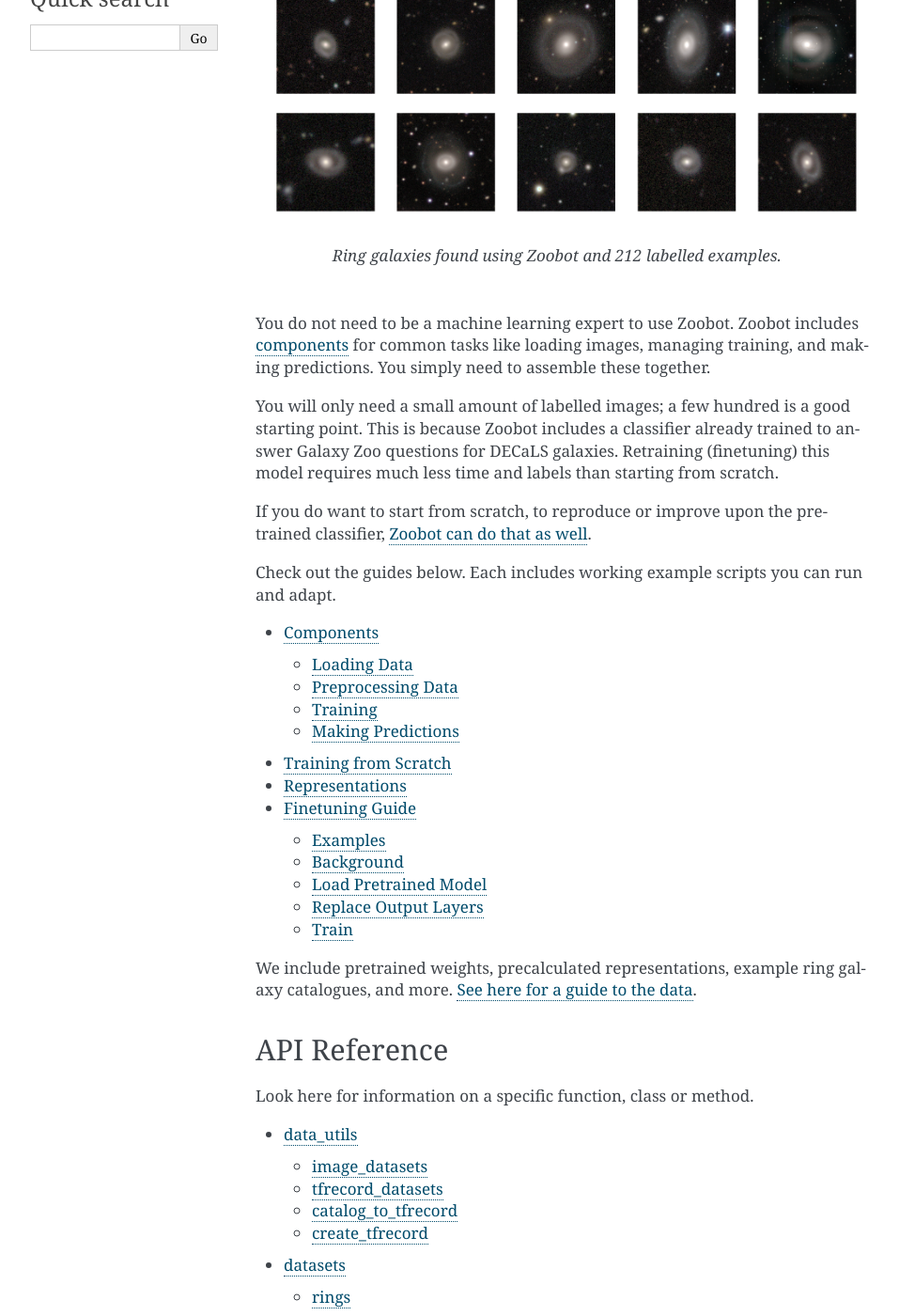
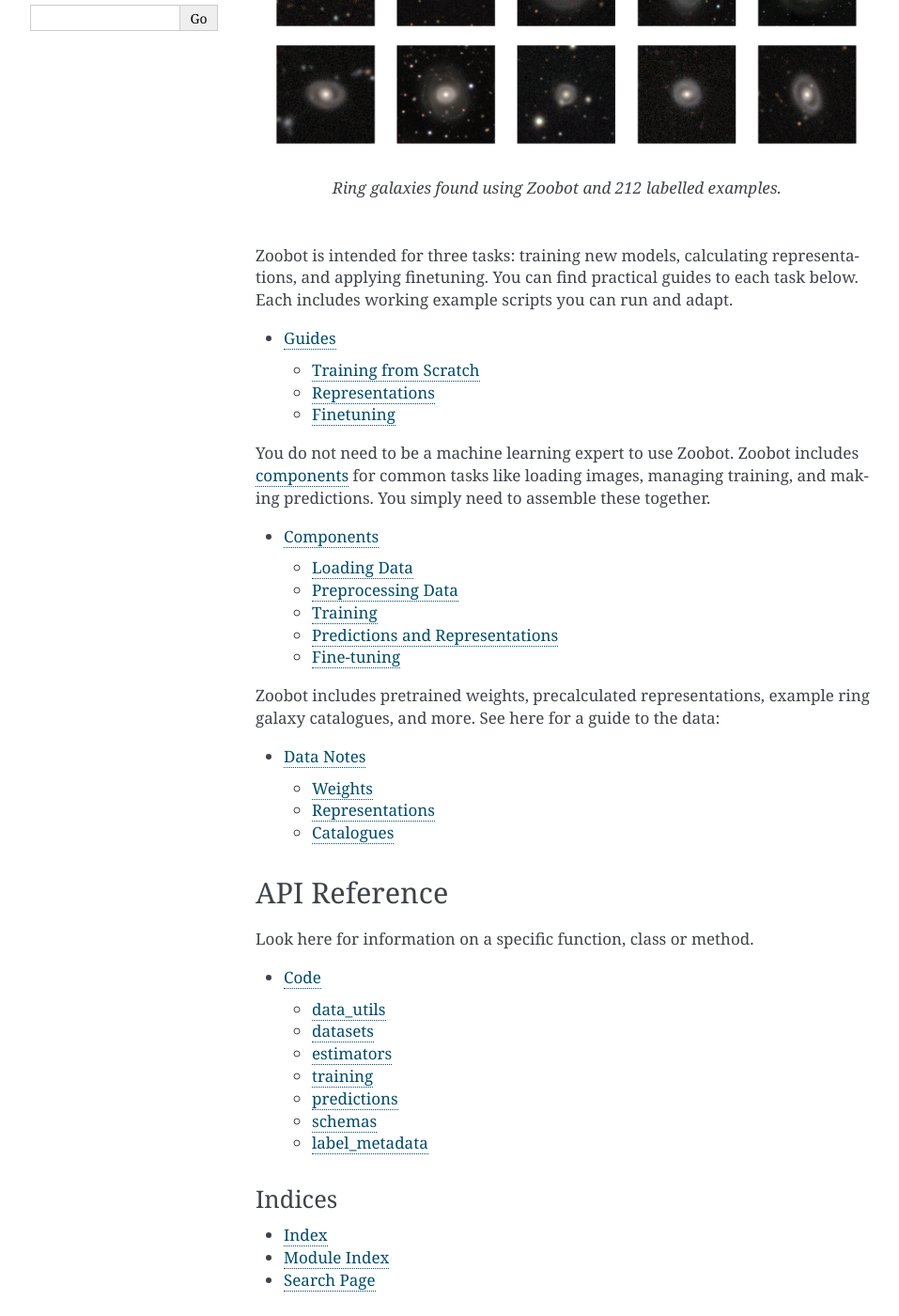
Before and after one commit to mwalmsley/zoobot, a Sphinx documentation site: the page built from docs/index.rst, in a window 1280 px wide and 1400 px high, scrolled down 285 px. Shown: the whole window at 94% size, without its empty margins (148-1105 px from the left). Built offline with Sphinx 7.4.7, drawn with Linux system fonts in a browser that asks for light colours; some of the changed text lies outside the part shown.

Commit message:
Continue polishing docs

```diff
--- a/docs/usage/overview.rst
+++ b/docs/components/overview.rst
@@ -1,14 +1,29 @@
-.. _components:
+.. _overview_components:
 
 Components
 ==========
 
 Training deep learning models involves many steps and choices.
-Zoobot aims to provide a simple function for each step, tailored to astronomers classifying galaxies.
-You can compose these functions for your own research: either reproducing/improving the DECaLS classifications or finetuning a trained classifier for your own task.
+Zoobot aims to provide a simple component for each step, tailored to astronomers classifying galaxies.
+You can compose these components together for your own research.
 
-This section explains each of the steps available.
+This section explains each of the main components available.
 If you just want to dive in, start with an example script like ``finetune_minimal.py``.
+
+
+- :ref:`Loading Data <overview_loading>`
+- :ref:`Preprocessing Data <overview_preprocessing>`
+- :ref:`Training <overview_training>`
+- :ref:`Predictions and Representations <overview_predictions>`
+
+.. - :ref:`Fine-tuning <overview_finetuning>`
+
+You can put these together to solve tasks.
+For example, you might replicate the GZ DECaLS classifier (loading, preprocesssing, training),
+calculate new representations on new galaxies (predictions and representations),
+and then use those representations to cluster the galaxies (with scikit-learn etc.)
+
+You can see practical guides to typical tasks under Guides on the left hand sidebar.
 
 .. _overview_loading:
 
@@ -89,6 +104,8 @@ For example, images are usually saved as 0-255 integers and should be rescaled t
 preprocess.PreprocessingConfig is essentially a dict recording your preprocessing choices.
 Re-use ``preprocess_config`` to ensure your train, validation, test and ultimately prediction data are all preprocessed the same way.
 
+.. _overview_training:
+
 Training
 --------
 
@@ -96,7 +113,7 @@ Zoobot trains the convolutional neural network `EfficientNet <https://ai.googleb
 Random augmentations (crops, flips and rotations) will be applied by the first layers of the network
 (using `tf.keras.layers.experimental.preprocessing <https://www.tensorflow.org/api_docs/python/tf/keras/layers/experimental/preprocessing>`_).
 
-The exact model and loss to use depend on if you are :ref:`reproducing DECaLS <reproducing_decals>` or :ref:`finetuning <finetuning>`.
+The exact model and loss to use depend on if you are :ref:`reproducing DECaLS <reproducing_decals>` or :ref:`finetuning <finetuning_guide>`.
 Click each link for a specific guide.
 
 The general steps are the same: define the model architecture, select a loss function and optimizer, configure training options, and begin training.
@@ -125,8 +142,10 @@ The general steps are the same: define the model architecture, select a loss fun
     val_dataset
     )
 
-Making Predictions
-------------------
+.. _overview_predictions:
+
+Predictions and Representations
+-------------------------------
 
 You can :ref:`load <overview_loading>`  and :ref:`preprocess <overview_preprocessing>` the prediction data just as for the training and validation data.
 
@@ -171,3 +190,8 @@ See the end of `finetune_minimal.py <https://github.com/mwalmsley/zoobot/blob/ma
 ..         folder_to_predict=folder_to_predict,
 ..         recursive=True  # if you also want to search subfolders, subsubfolders, etc
 ..     )
+
+.. _overview_finetuning:
+
+Fine-tuning
+-------------------------------
--- a/docs/index.rst
+++ b/docs/index.rst
@@ -17,28 +13,33 @@ For example, you can train a classifier to find ring galaxies in under `200 line
 
    *Ring galaxies found using Zoobot and 212 labelled examples.*
 
-
-You do not need to be a machine learning expert to use Zoobot.
-Zoobot includes :ref:`components <components>` for common tasks like loading images, managing training, and making predictions.
-You simply need to assemble these together.
-
-You will only need a small amount of labelled images; a few hundred is a good starting point.
-This is because Zoobot includes a classifier already trained to answer Galaxy Zoo questions for DECaLS galaxies.
-Retraining (finetuning) this model requires much less time and labels than starting from scratch.
-
-If you do want to start from scratch, to reproduce or improve upon the pretrained classifier, :ref:`Zoobot can do that as well <reproducing_decals>`.
-
-Check out the guides below. Each includes working example scripts you can run and adapt.
+Zoobot is intended for three tasks: training new models, calculating representations, and applying finetuning.
+You can find practical guides to each task below.
+Each includes working example scripts you can run and adapt.
 
 .. toctree::
    :maxdepth: 2
 
-   usage/overview
-   usage/decals
-   usage/representations
-   usage/finetuning
+   /guides/guides
 
-We include pretrained weights, precalculated representations, example ring galaxy catalogues, and more. :ref:`See here for a guide to the data <datanotes>`.
+
+You do not need to be a machine learning expert to use Zoobot.
+Zoobot includes :ref:`components <overview_components>` for common tasks like loading images, managing training, and making predictions.
+You simply need to assemble these together.
+
+.. toctree::
+   :maxdepth: 2
+
+   components/overview
+
+
+Zoobot includes pretrained weights, precalculated representations, example ring galaxy catalogues, and more. See here for a guide to the data:
+
+.. toctree::
+   :maxdepth: 2
+
+   data_notes
+
 
 API Reference
 -------------
@@ -49,13 +50,7 @@ method.
 .. toctree::
    :maxdepth: 2
 
-   autodoc/data_utils
-   autodoc/datasets
-   autodoc/estimators
-   autodoc/training
-   autodoc/predictions
-   autodoc/schemas
-   autodoc/label_metadata
+   autodoc/api
 
 Indices
 ^^^^^^^
```
Also changed, not shown: other parts of docs/index.rst (+0 -4 lines), docs/autodoc/api.rst (added, +19 -0 lines), docs/guides/decals.rst (renamed from docs/usage/decals.rst, +7 -6 lines), docs/guides/finetuning.rst (renamed from docs/usage/finetuning.rst, +8 -2 lines), docs/guides/guides.rst (added, +12 -0 lines), docs/data_notes.rst (renamed from docs/usage/data_notes.rst), docs/guides/representations.rst (renamed from docs/usage/representations.rst).
